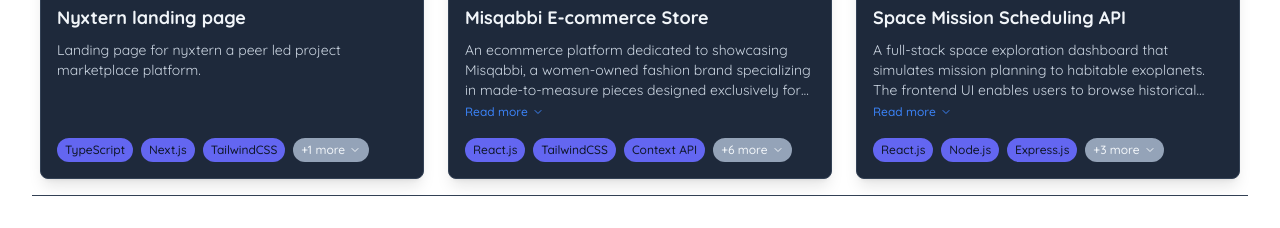
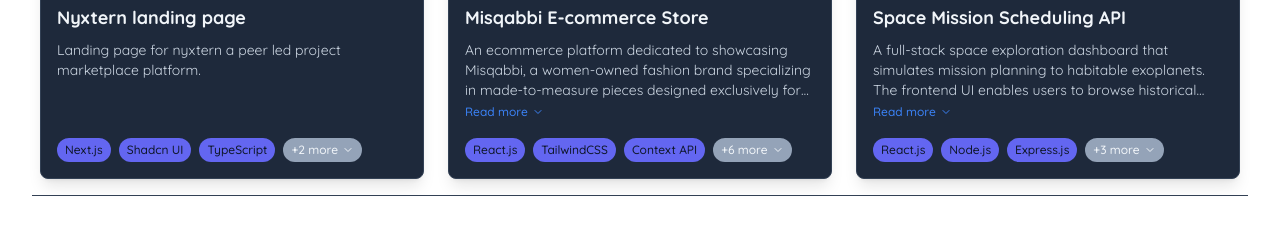
Before and after one commit to Anorme/zerofolio, a React (Vite) app: page / in a window 1280 px wide. Shown: the part 1640-1868 px from the top of the page. Built offline with nearby package versions, Linux system fonts and the light colour scheme.

Commit message:
fix(Constants): reorder technologies for project in index.js and add Framer-motion

```diff
--- a/src/constants/index.js
+++ b/src/constants/index.js
@@ -21,7 +21,7 @@
     image: project1,
     description:
       "Landing page for nyxtern a peer led project marketplace platform.",
-    technologies: ["TypeScript", "Next.js", "TailwindCSS", "Shadcn UI"],
+    technologies: [ "Next.js","Shadcn UI",  "TypeScript", "TailwindCSS", "Framer-motion" ],
     live: "https://nyxtern-landing.vercel.app/",
     status: "completed"
   },
```
